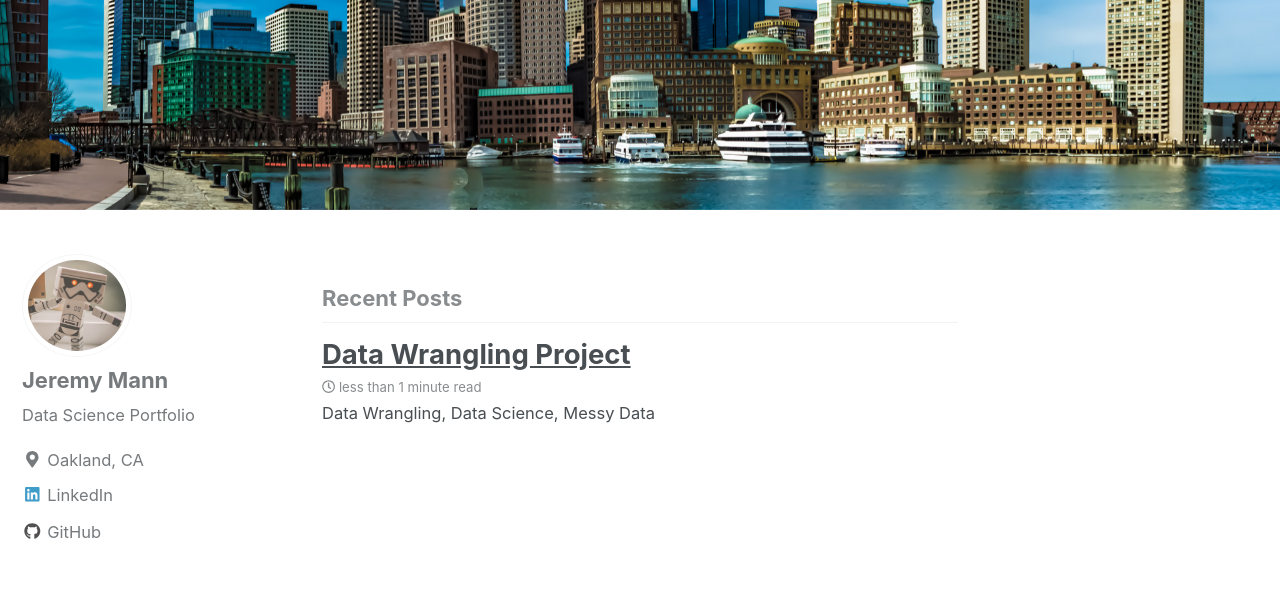
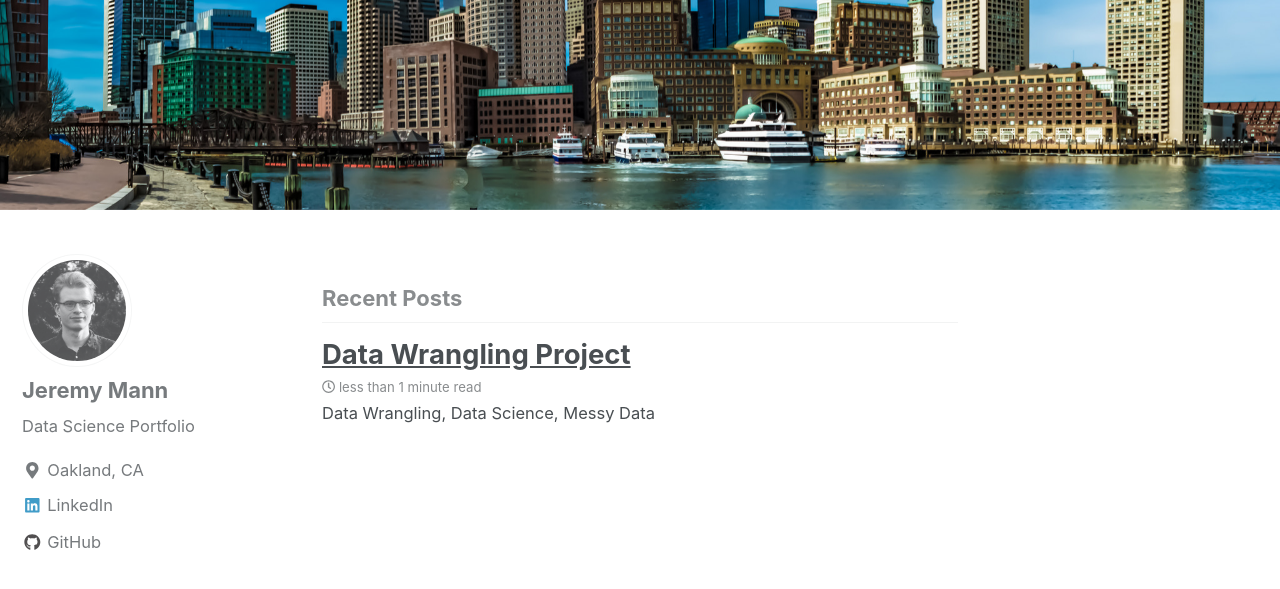
Before and after one commit to jmann277/blog, a Jekyll site: the page built from index.html, in a window 1280 px wide and 900 px high, scrolled down 398 px. Shown: the top 589 px of the window. Built offline with Jekyll 4.4.1, drawn with Linux system fonts in a browser that asks for light colours; nearby versions of some CDN libraries; the list of posts is cut into pages by our own code.

Commit message:
fix avatar pic mispelling

```diff
--- a/_config.yml
+++ b/_config.yml
@@ -1,4 +1,4 @@
-# Welcome to Jekyll!
+  # Welcome to Jekyll!
 #
 # This config file is meant for settings that affect your entire site, values
 # which you are expected to set up once and rarely need to edit after that.
@@ -85,7 +85,7 @@
 # Site Author
 author:
   name             : "Jeremy Mann"
-  avatar           : "/images/bio-pic-2.jpg" # path of avatar image, e.g. "/assets/images/bio-photo.jpg"
+  avatar           : "/images/bio-pic-2.jpeg" # path of avatar image, e.g. "/assets/images/bio-photo.jpg"
   bio              : "Data Science Portfolio"
   location         : "Oakland, CA"
   email            :
```
